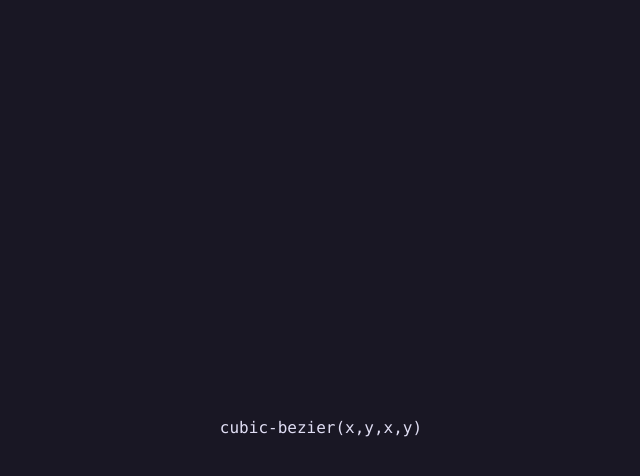
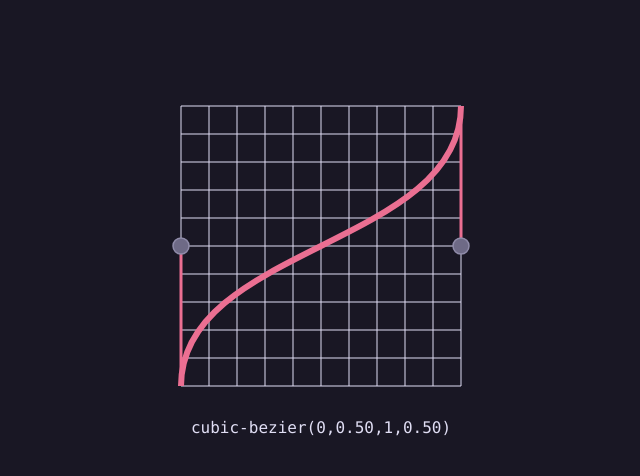
Before and after one commit to garikmi/cubic-bezier.github.io, a plain HTML site: page index.html in a window 1280 px wide. Shown: the whole page, without its empty margins (319-959 px from the left). Drawn offline with nearby package versions, Linux system fonts and the light colour scheme.

Commit message:
Draw canvas on page load

```diff
--- a/index.html
+++ b/index.html
@@ -7,11 +7,11 @@
   </head>
   <body class="bg-base font-mono text-center">
     <canvas id="canvas" class="mx-auto mt-24 block" width="300" height="300"></canvas>
-    <script src="javascript.js"></script>
     <!-- <h1 id="output1" class="text-text mt-5 hover:underline hover:cursor-pointer inline-block"></h1><br> -->
     <!-- <h1 id="output2" class="text-text mt-1 hover:underline hover:cursor-pointer inline-block"></h1><br> -->
     <!-- <h1 id="output3" class="text-text mt-1 hover:underline hover:cursor-pointer inline-block" onclick="copyToClipboard()"></h1> -->
 
     <h1 id="output1" class="text-text mt-5">cubic-bezier(x,y,x,y)</h1>
+    <script src="javascript.js"></script>
   </body>
 </html>
--- a/javascript.js
+++ b/javascript.js
@@ -64,12 +64,11 @@ function resizeCanvas() {
   // handle2_x = canvas.width - horizontal_margins;
   // handle2_y = canvas.height / 2;
 
-  // drawStuff();
+  drawStuff();
 }
 
 resizeCanvas();
 
-// drawStuff();
 
 function drawStuff() {
   ctx.clearRect(0, 0, canvas.width, canvas.height);
@@ -89,9 +88,9 @@ function drawStuff() {
   drawCircle(handle1_x, handle1_y, circle_radius, "#6e6a86", "#908caa", 1.5);
   drawCircle(handle2_x, handle2_y, circle_radius, "#6e6a86", "#908caa", 1.5);
 
-  handle1 = `${((handle1_x - horizontal_margins) / (WIDTH - horizontal_margins * 2)).toFixed(2).replace(/[.,]00$/, "")},${(((-handle1_y + vertical_margins) + (WIDTH - vertical_margins * 2)) / (WIDTH - vertical_margins * 2)).toFixed(2).replace(/[.,]00$/, "")}`;
+  var handle1 = `${((handle1_x - horizontal_margins) / (WIDTH - horizontal_margins * 2)).toFixed(2).replace(/[.,]00$/, "")},${(((-handle1_y + vertical_margins) + (WIDTH - vertical_margins * 2)) / (WIDTH - vertical_margins * 2)).toFixed(2).replace(/[.,]00$/, "")}`,
+      handle2 = `${((handle2_x - horizontal_margins) / (WIDTH - horizontal_margins * 2)).toFixed(2).replace(/[.,]00$/, "")},${(((-handle2_y + vertical_margins) + (WIDTH - vertical_margins * 2)) / (WIDTH - vertical_margins * 2)).toFixed(2).replace(/[.,]00$/, "")}`;
 
-  handle2 = `${((handle2_x - horizontal_margins) / (WIDTH - horizontal_margins * 2)).toFixed(2).replace(/[.,]00$/, "")},${(((-handle2_y + vertical_margins) + (WIDTH - vertical_margins * 2)) / (WIDTH - vertical_margins * 2)).toFixed(2).replace(/[.,]00$/, "")}`;
   document.getElementById("output1").innerHTML = `cubic-bezier(${handle1},${handle2})`;
   // document.getElementById("output2").innerHTML = `1s cubic-bezier(${handle1},${handle2})`;
   // document.getElementById("output3").innerHTML = `${handle1},${handle2}`;
```
